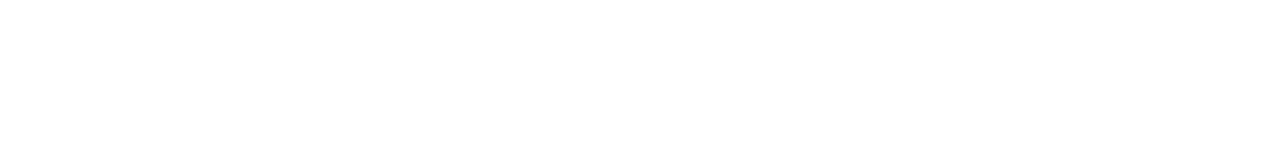
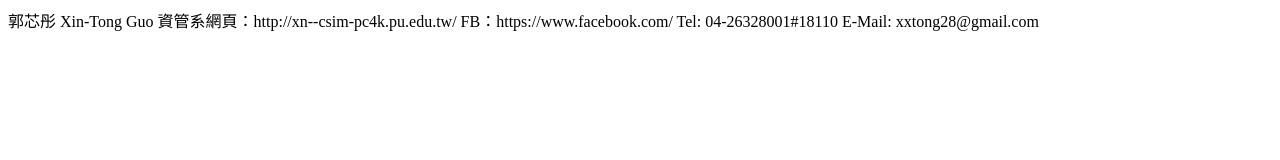
Before and after one commit to xtt777/aboutme, a plain HTML site: page about.html in a window 1280 px wide. Drawn offline with Linux system fonts and the light colour scheme.

Commit message:
version 1: body

```diff
--- a/about.html
+++ b/about.html
@@ -6,6 +6,12 @@
 	<title>郭芯彤簡介</title>
 </head>
 <body>
+郭芯彤
+Xin-Tong Guo
 
+資管系網頁：http://xn--csim-pc4k.pu.edu.tw/
+FB：https://www.facebook.com/
+Tel: 04-26328001#18110
+E-Mail: xxtong28@gmail.com
 </body>
 </html>
```
